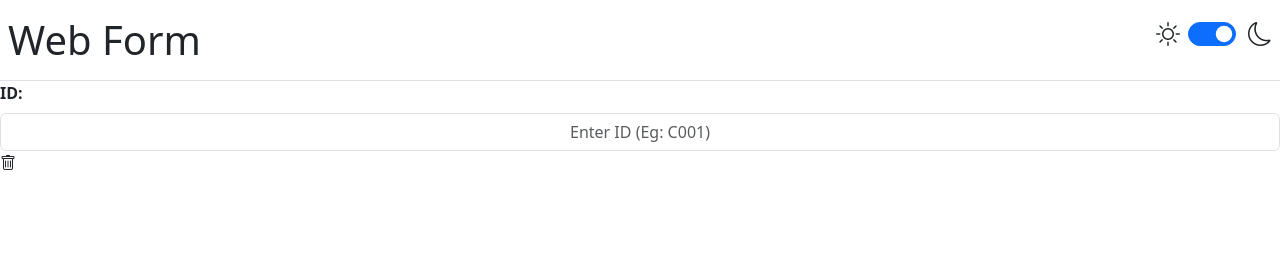
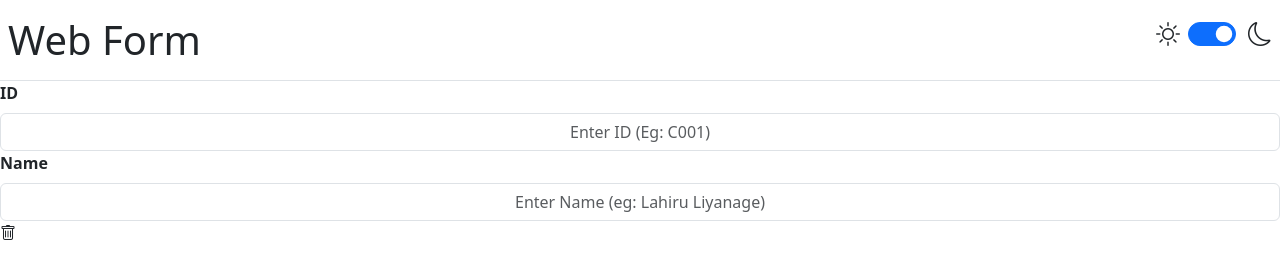
Before and after one commit to code-labs-playground/web-form, a website: page index.html in a window 1280 px wide. Drawn offline with nearby package versions, Linux system fonts and the light colour scheme.

Commit message:
Completed ID and name

```diff
--- a/index.html
+++ b/index.html
@@ -24,11 +24,14 @@
 
     <form action="javascript:void(0)">
         <div>
-            <label for="txt-id" class="form-label fw-bold">
-                ID:
-            </label>
+            <label for="txt-id" class="form-label fw-bold">ID</label>
             <input required pattern="^C\d{3}$" class="form-control text-center"
                    type="text" name="" id="txt-id" placeholder="Enter ID (Eg: C001)">
+        </div>
+        <div>
+            <label for="txt-name" class="form-label fw-bold">Name</label>
+            <input required pattern="[a-zA-Z\s]+" class="form-control text-center"
+                   id="txt-name" type="text" name="" placeholder="Enter Name (eg: Lahiru Liyanage)">
         </div>
     </form>
 
```
